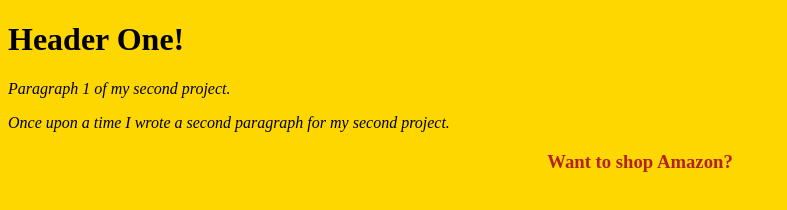
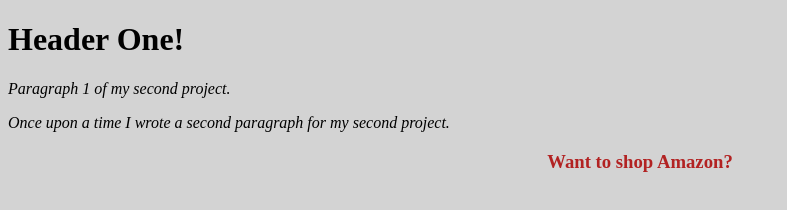
Before and after one commit to josephkane/secondProject, a plain HTML site: page index.html in a window 1280 px wide. Shown: the whole page, without its empty margins (0-787 px from the left). Drawn offline with Linux system fonts and the light colour scheme.

Commit message:
changed background color

```diff
--- a/style.css
+++ b/style.css
@@ -1,5 +1,5 @@
 body {
-	background-color: gold;
+	background-color: lightgrey;
 }
 
 p {
```
